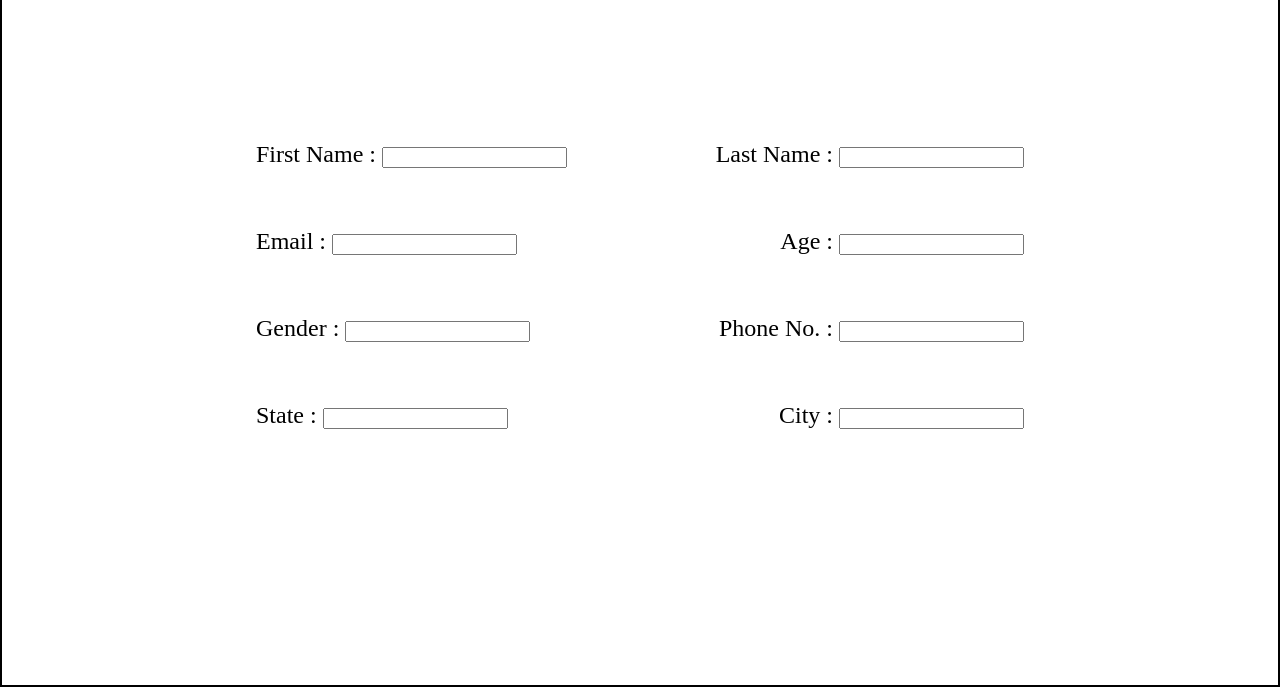
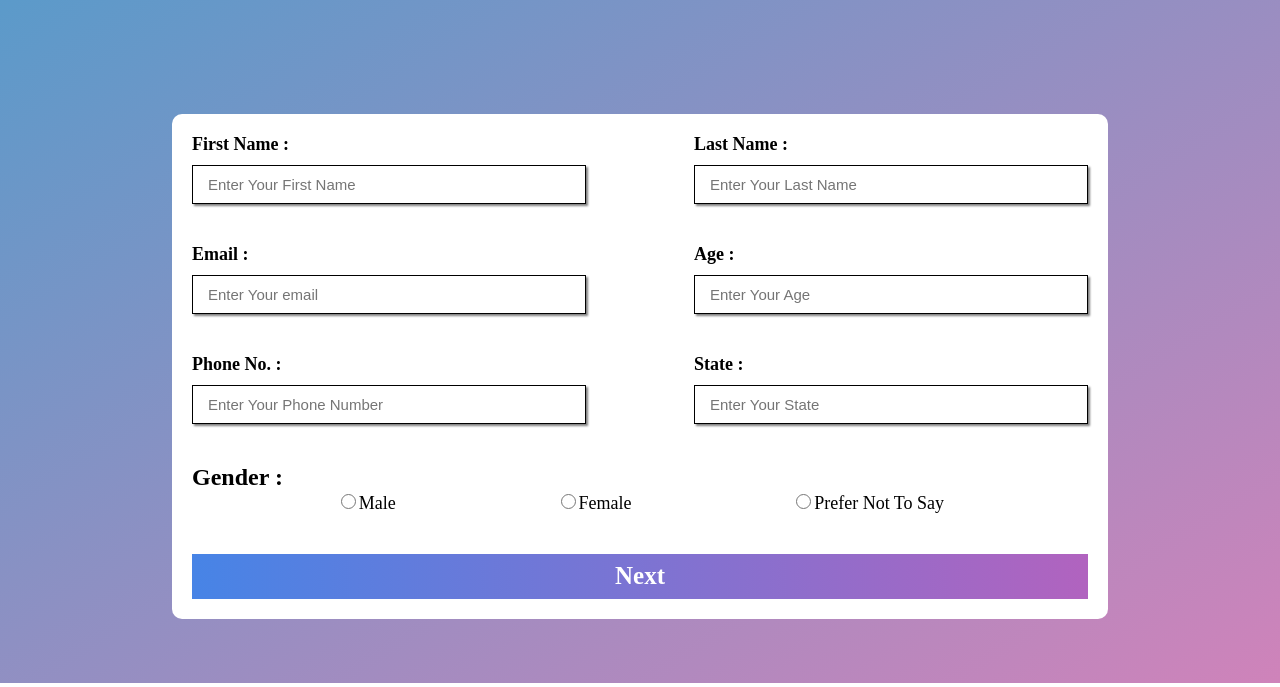
Before and after one commit to pranjalgogoi1209/codealpha_tasks, a plain HTML site: page task2_surveyform/firstPage/index.html in a window 1280 px wide. Shown: the part 117-804 px from the top of the page. Drawn offline with Linux system fonts and the light colour scheme.

Commit message:
adding second page

```diff
--- a/task2_surveyform/firstPage/index.html
+++ b/task2_surveyform/firstPage/index.html
@@ -8,57 +8,58 @@
 </head>
 <body>
     <div class="main">
+        <h1>CUSTOMER SURVEY FORM</h1>
         <form class="form">
             <div class="row">
                 <div class="input">
-                    <label for="name">First Name :
-                        <input type="text">
-                    </label>
+                    <label for="first-name">First Name :</label>
+                    <input type="text" id="first-name" placeholder="Enter Your First Name">
                 </div>
                 <div class="input">
-                    <label for="name">Last Name :
-                        <input type="text">
-                    </label>
+                    <label for="last-name">Last Name :</label>
+                    <input type="text" id="last-name" placeholder="Enter Your Last Name">
                 </div>
             </div>
 
             <div class="row">
                 <div class="input">
-                    <label for="name">Email :
-                        <input type="text">
-                    </label>
+                    <label for="email">Email :</label>
+                    <input type="text" id="email" placeholder="Enter Your email">
                 </div>
                 <div class="input">
-                    <label for="name">Age :
-                        <input type="text">
-                    </label>
+                    <label for="age">Age :</label>
+                    <input type="text" id="age" placeholder="Enter Your Age">
                 </div>
             </div>
 
             <div class="row">
                 <div class="input">
-                    <label for="name">Gender :
-                        <input type="text">
-                    </label>
+                    <label for="phone" >Phone No. :</label>
+                    <input type="text" id="phone" placeholder="Enter Your Phone Number">
                 </div>
                 <div class="input">
-                    <label for="name">Phone No. :
-                        <input type="text">
+                    <label for="state">State :</label>
+                    <input type="text" id="state" placeholder="Enter Your State">
+                </div>
+            </div>
+
+            <div class="row gender">
+                <label class="head" for="gender">Gender :</label>
+                <div class="gender-input">
+                    <label for="male">
+                        <input type="radio" id="male" name="gender">Male
+                    </label>
+                    <label for="female">
+                        <input type="radio" id="female" name="gender">Female
+                    </label>
+                    <label for="not-to-say">
+                        <input type="radio" id="not-to-say" name="gender">Prefer Not To Say
                     </label>
                 </div>
             </div>
 
-            <div class="row">
-                <div class="input">
-                    <label for="name">State :
-                        <input type="text">
-                    </label>
-                </div>
-                <div class="input">
-                    <label for="name">City :
-                        <input type="text">
-                    </label>
-                </div>
+            <div class="button">
+                <a href="./../secondPage/index.html">Next</a>
             </div>
         </form>
     </div>
--- /dev/null
+++ b/task2_surveyform/secondPage/style.css
@@ -0,0 +1,23 @@
+body{
+    margin: 0;
+    box-sizing: border-box;
+    font-family: 'sans-serif';
+}
+.main{
+    /* border: 2px solid black; */
+    display: flex;
+    flex-direction: column;
+    align-items: center;
+    justify-content: space-around;
+    height: 100vh;
+    background-image:linear-gradient(to bottom right,rgb(82, 156, 203), rgb(207, 131, 186));
+}
+.form{
+    background-color: white;
+    border-radius: 10px;
+}
+h1{
+    color: white;
+    margin: 0;
+    text-shadow: 2px 1px 1px black;
+}
--- a/task2_surveyform/style.css
+++ b/task2_surveyform/style.css
@@ -4,18 +4,80 @@ body{
     font-family: 'sans-serif';
 }
 .main{
-    border: 2px solid black;
+    /* border: 2px solid black; */
     display: flex;
     flex-direction: column;
     align-items: center;
-    justify-content: center;
+    justify-content: space-around;
     height: 100vh;
+    background-image:linear-gradient(to bottom right,rgb(82, 156, 203), rgb(207, 131, 186));
+}
+.form{
+    background-color: white;
+    border-radius: 10px;
+}
+h1{
+    color: white;
+    margin: 0;
+    text-shadow: 2px 1px 1px black;
 }
 .row{
     /* border: 2px solid black; */
     display: flex;
     justify-content: space-between;
-    padding: 30px;
+    padding: 20px;
+    width: 70vw;
+    font-size: 1rem;
+}
+label{
+    font-size: large;
+    font-weight: bold;
+}
+.input input{
+    padding-left: 15px;
+    margin-top: 10px;
+    display: block;
+    font-size: 15px;
+    height: 35px;
+    width: 375px;
+    border: 1px solid black;
+    box-shadow: 2px 2px 2px gray;
+}
+.gender{
+    flex-direction: column;
+}
+.head{
+    font-size: x-large;
+}
+.gender-input{
+    margin: auto;
+    display: flex;
+    justify-content: space-around;
     width: 60vw;
-    font-size: 1.5rem;
 }
+.gender-input label{
+    font-weight: 500;
+}
+.gender-input input{
+    width: 15px;
+    height: 15px;
+}
+.button{
+    display: flex;
+    justify-content: center;
+    padding: 20px;
+}
+a, button{
+    display: flex;
+    align-items: center;
+    justify-content: center;
+    height: 35px;
+    color: white;
+    padding: 5px 15px 5px 15px;
+    width: 100%;
+    font-size: 25px;
+    font-weight:bolder;
+    background-image:linear-gradient(to right,rgb(71, 132, 230), rgb(177, 99, 191));
+    cursor: pointer;
+    text-decoration: none;
+}
```
Also changed, not shown: task2_surveyform/secondPage/index.html (added, +65 -0 lines).
